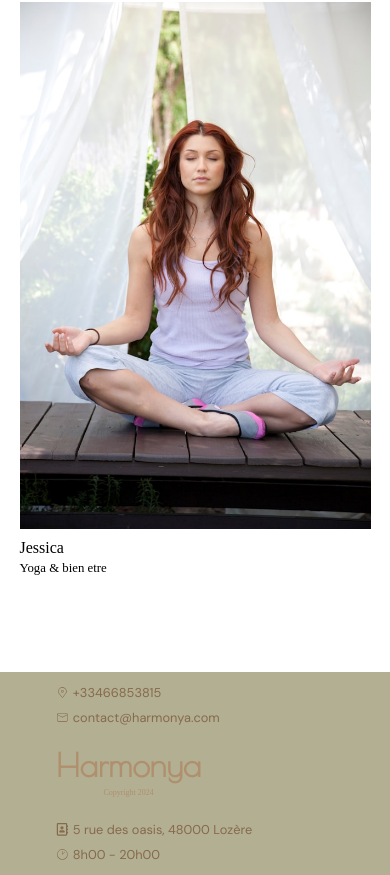
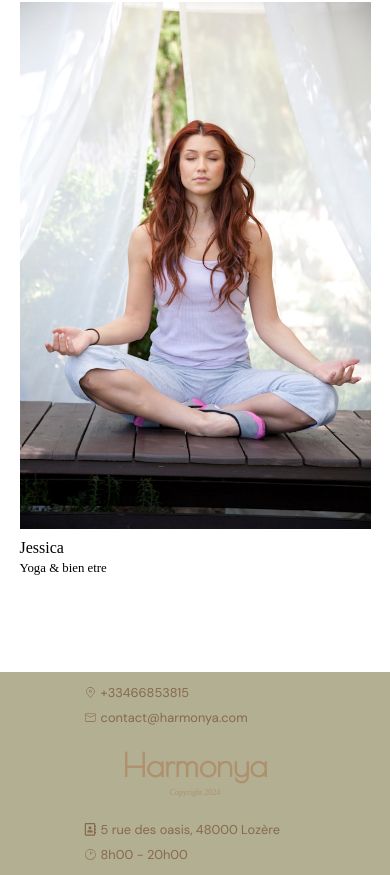
Before and after one commit to CallensJ/meditation, a React (Vite) app: page / in a window 390 px wide. Shown: the part 8119-8994 px from the top of the page. Built offline with nearby package versions, Linux system fonts and the light colour scheme; a web font is replaced by a local one.

Commit message:
revew responsive footer

```diff
--- a/src/components/Footer.module.css
+++ b/src/components/Footer.module.css
@@ -1,5 +1,5 @@
 footer {
-    background-color: var(--sage-light-green);
+  background-color: var(--sage-light-green);
   display: flex;
   justify-content: space-between;
   align-items: center;
@@ -8,26 +8,23 @@ footer {
   height: 16rem;
 }
 
-.bloc {
-
+.bloc1 div,
+.bloc3 div {
+  display: flex;
+  align-items: center;
 }
-.bloc1 div, .bloc3 div{
- display: flex;
- align-items: center;
+.bloc1 div .icon,
+.bloc3 div .icon {
+  margin-right: rem;
 }
-.bloc1 div .icon, .bloc3 div .icon{
-margin-right: rem;
- }
 
 .bloc1,
 .bloc2,
 .bloc3 {
-
   display: flex;
   flex-direction: column;
   padding: 1rem;
 }
-
 
 .bloc1,
 .bloc3 {
@@ -38,9 +35,10 @@ margin-right: rem;
   font-size: 1.6rem;
   color: var(--coyote-brown);
 }
-.bloc1 span,.bloc2 span,
+.bloc1 span,
+.bloc2 span,
 .bloc3 span {
-  padding: .5rem;
+  padding: 0.5rem;
 }
 
 .bloc2 h2 {
@@ -55,9 +53,21 @@ margin-right: rem;
   color: var(--text-lion-brown-color);
 }
 
+@media (max-width: 700px) {
+  footer {
+    height: 100%;
+  }
+  .bloc {
+    width: 100%;
 
-@media (max-width: 430px) {
-footer{
-  height: 100%;
+  }
+  .bloc1 div,
+  .bloc3 div {
+    width: 80%;
+    margin: 0 auto;
+
+  }
+  .bloc2 {
+    text-align: center;
+  }
 }
-}
--- a/src/components/Team.module.css
+++ b/src/components/Team.module.css
@@ -43,7 +43,7 @@
 }
 
 
-@media (max-width: 430px) {
+@media (max-width: 700px) {
   .teamSection {
     padding-top: 0;
 
```
